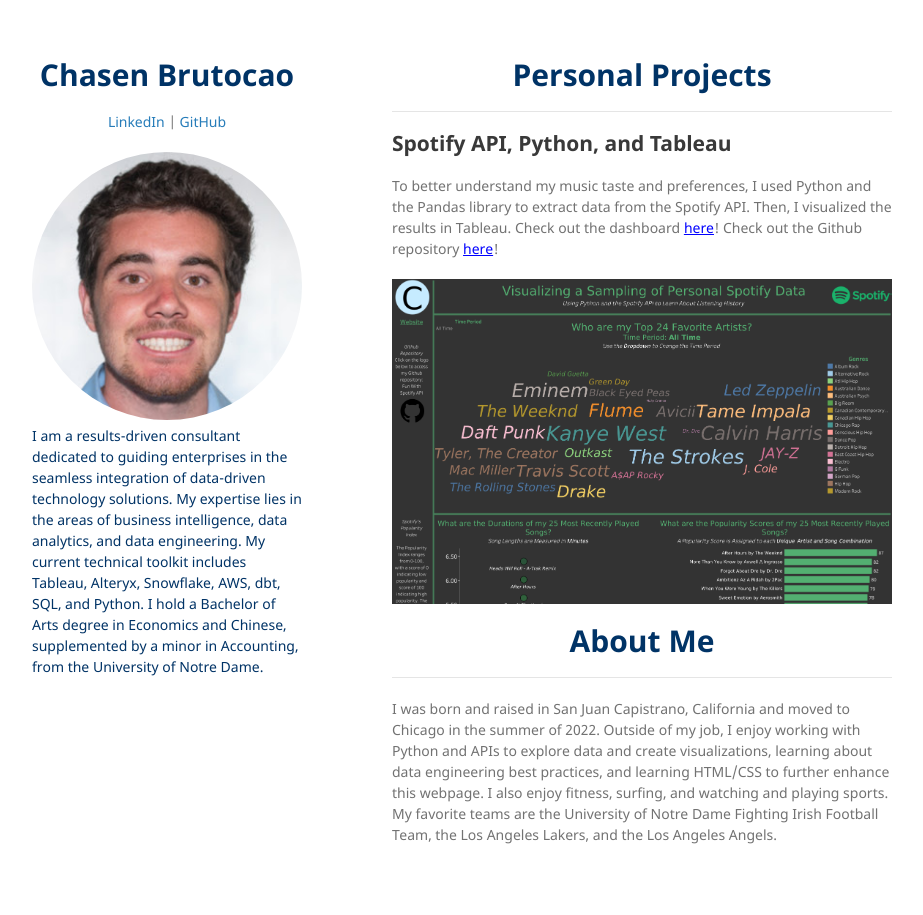
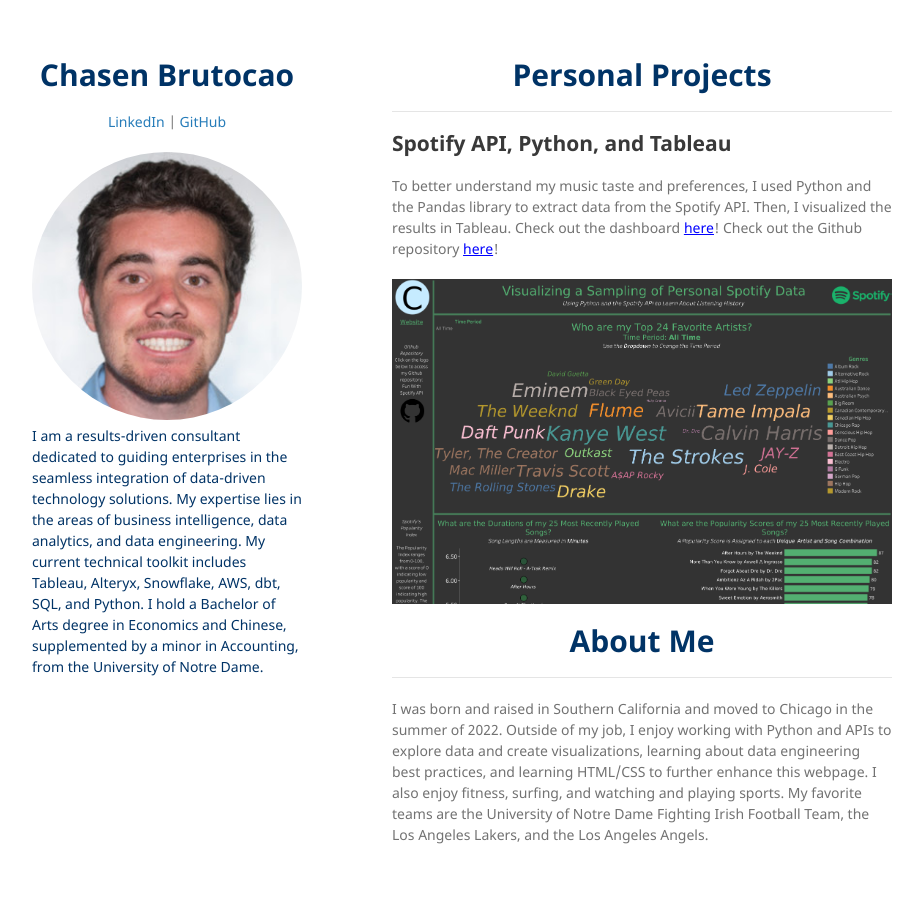
Before and after one commit to chasenbru/chasenbru.github.io, a Jekyll site: the page built from README.md, in a window 1280 px wide. Shown: the whole page, without its empty margins (178-1101 px from the left). Built offline with Jekyll 4.4.1, drawn with Linux system fonts in a browser that asks for light colours; our own code applies the rules of GitHub Pages for plain Markdown files.

Commit message:
Update default.html

```diff
--- a/_layouts/default.html
+++ b/_layouts/default.html
@@ -73,7 +73,7 @@
         <h1 style="font-size: 30px; color: #003366; text-align: center;">About Me</h1>
         <hr>
         <p>
-          I was born and raised in San Juan Capistrano, California and moved to Chicago in the summer of 2022. Outside of my job, I enjoy working with Python and APIs to explore data and create visualizations, learning about data engineering best practices, and learning HTML/CSS to further enhance this webpage. I also enjoy fitness, surfing, and watching and playing sports. My favorite teams are the University of Notre Dame Fighting Irish Football Team, the Los Angeles Lakers, and the Los Angeles Angels.
+          I was born and raised in Southern California and moved to Chicago in the summer of 2022. Outside of my job, I enjoy working with Python and APIs to explore data and create visualizations, learning about data engineering best practices, and learning HTML/CSS to further enhance this webpage. I also enjoy fitness, surfing, and watching and playing sports. My favorite teams are the University of Notre Dame Fighting Irish Football Team, the Los Angeles Lakers, and the Los Angeles Angels.
         </p>
       </section>
       <!--
```
